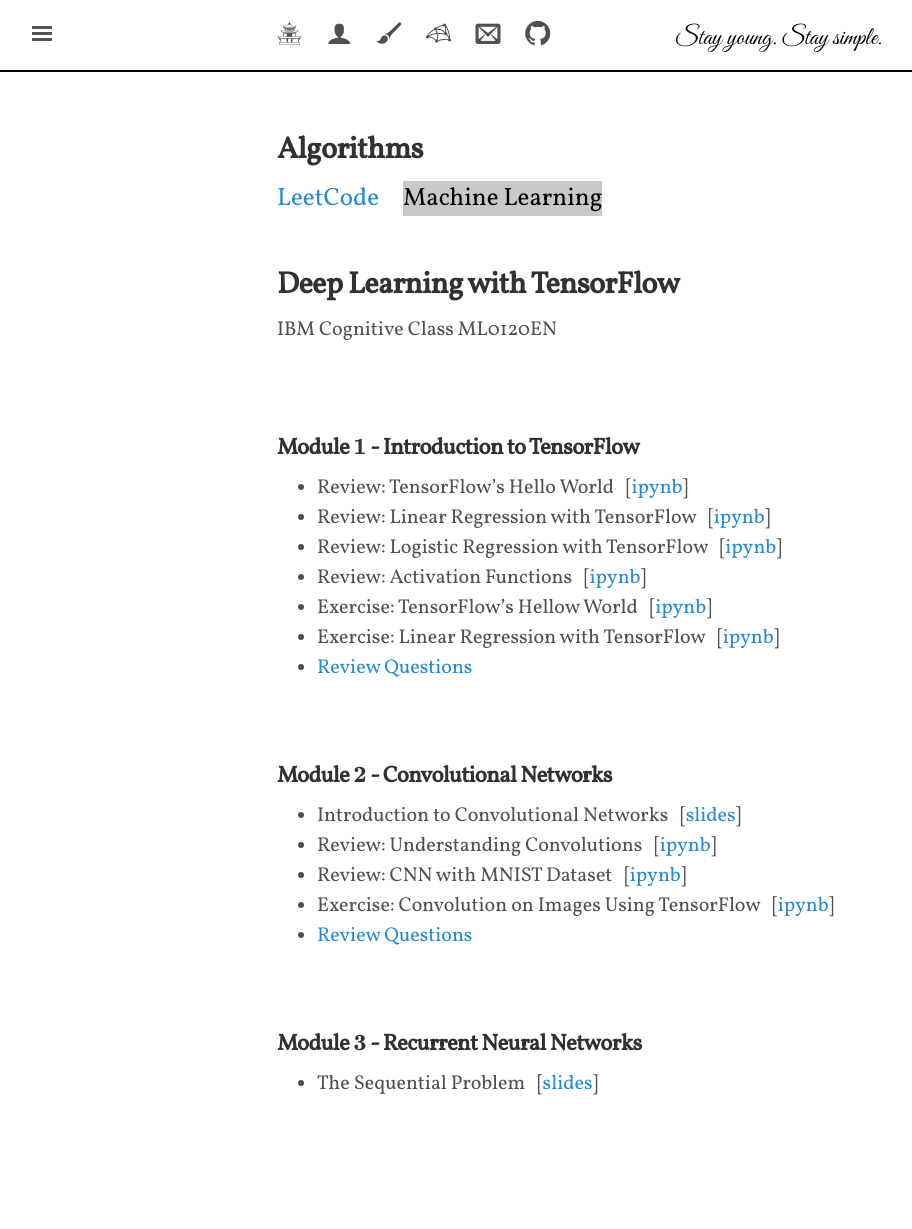
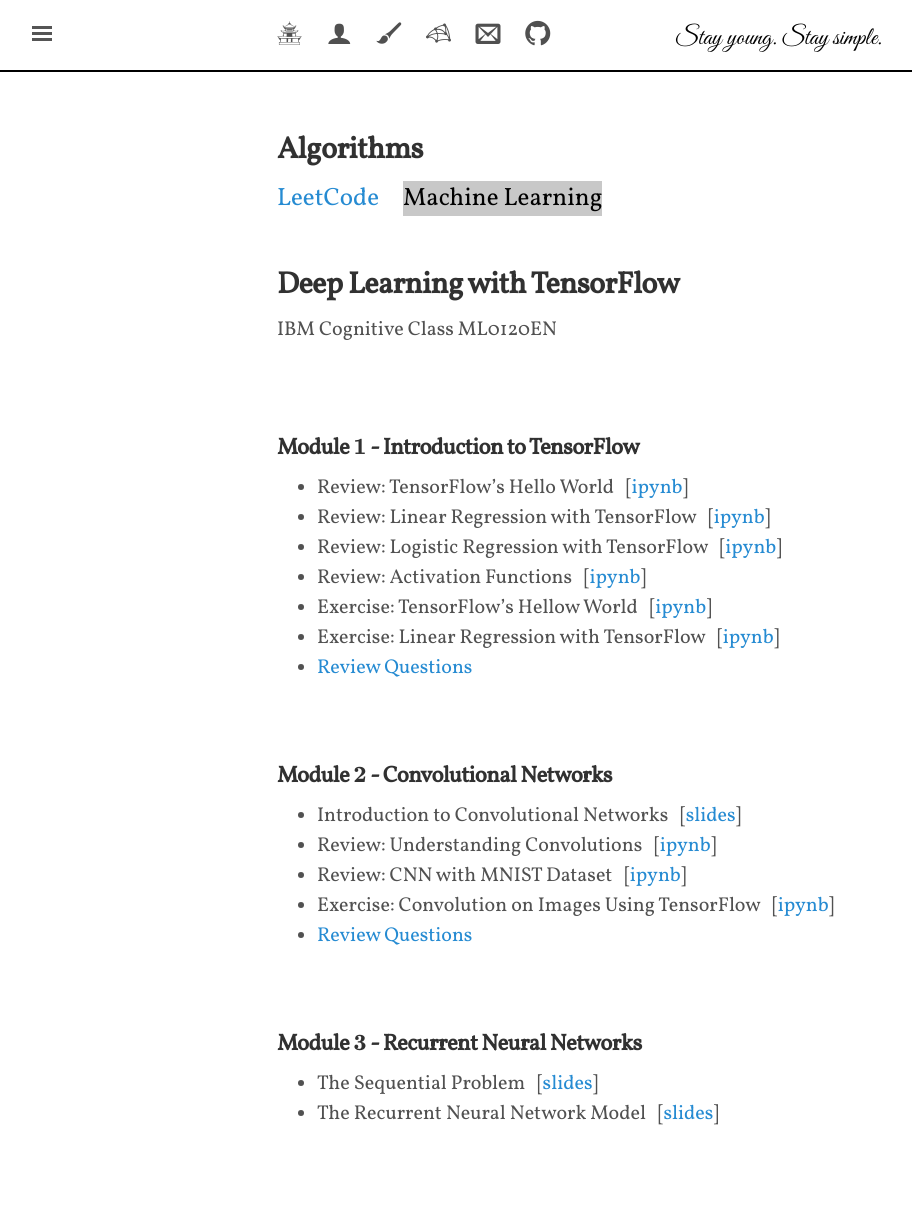
Before and after one commit to shevapato2008/myBlog, a Jekyll site: the page built from algorithms/machinelearning/dltf/index.md, in a window 1280 px wide. Shown: the whole page, without its empty margins (3-915 px from the left). Built offline with Jekyll 4.4.1, drawn with Linux system fonts in a browser that asks for light colours; some web fonts are replaced; formulas are drawn with MathJax 3; comment, search, counter and statistics services are not loaded; before the commit the page ends 1199 px from its top, so only the background shows below that.

Commit message:
Updated.

```diff
--- a/algorithms/machinelearning/dltf/index.md
+++ b/algorithms/machinelearning/dltf/index.md
@@ -35,6 +35,7 @@
 
 ### Module $\boldsymbol{3}$ - Recurrent Neural Networks
 + The Sequential Problem &nbsp; [[slides]({{site.baseurl}}/algorithms/machinelearning/dltf/3-1 "The Sequential Problem")]
++ The Recurrent Neural Network Model &nbsp; [[slides]({{site.baseurl}}/algorithms/machinelearning/dltf/3-2 "The Recurrent Neural Network Model")]
 
 
 <br><br>
```
